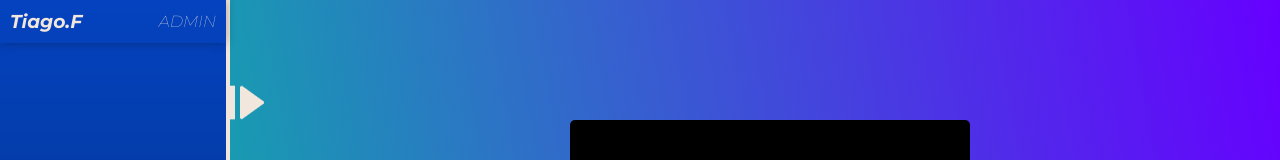
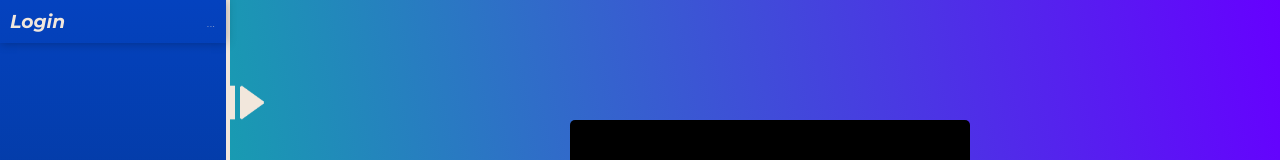
Before and after one commit to FigueiredoTiago/EasyEstoque, a React (Vite) app: page /register in a window 1280 px wide. Shown: the top 160 px of the page. Built offline with nearby package versions, Linux system fonts and the light colour scheme.

Commit message:
feat(rstate menu)

```diff
--- a/src/components/Menu/Menu.jsx
+++ b/src/components/Menu/Menu.jsx
@@ -5,7 +5,14 @@ import user from '../../assets/icons/user.png';
 import { Link } from "react-router-dom";
 import Create from "../Modal/Create";
 
+//redux
+
+import { useSelector } from 'react-redux';
+
 const Menu = () => {
+  const { data } = useSelector((state) => state.auth);
+
+
   const openMenu = () => {
     const menu = document.querySelector(".left-menu");
     menu.classList.toggle("active");
@@ -19,8 +26,8 @@ const Menu = () => {
       <div className="menu-content">
 
         <div className="user-info">
-            <h3 className="username">Tiago.F</h3>
-            <p>ADMIN</p>
+          <h3 className="username">{ data ? data.name : 'Login' }</h3>
+          <p>{data ? data.auth : '...'}</p>
         </div>
 
         <nav>
```
Lines whose indentation alone changed are shown as unchanged.
